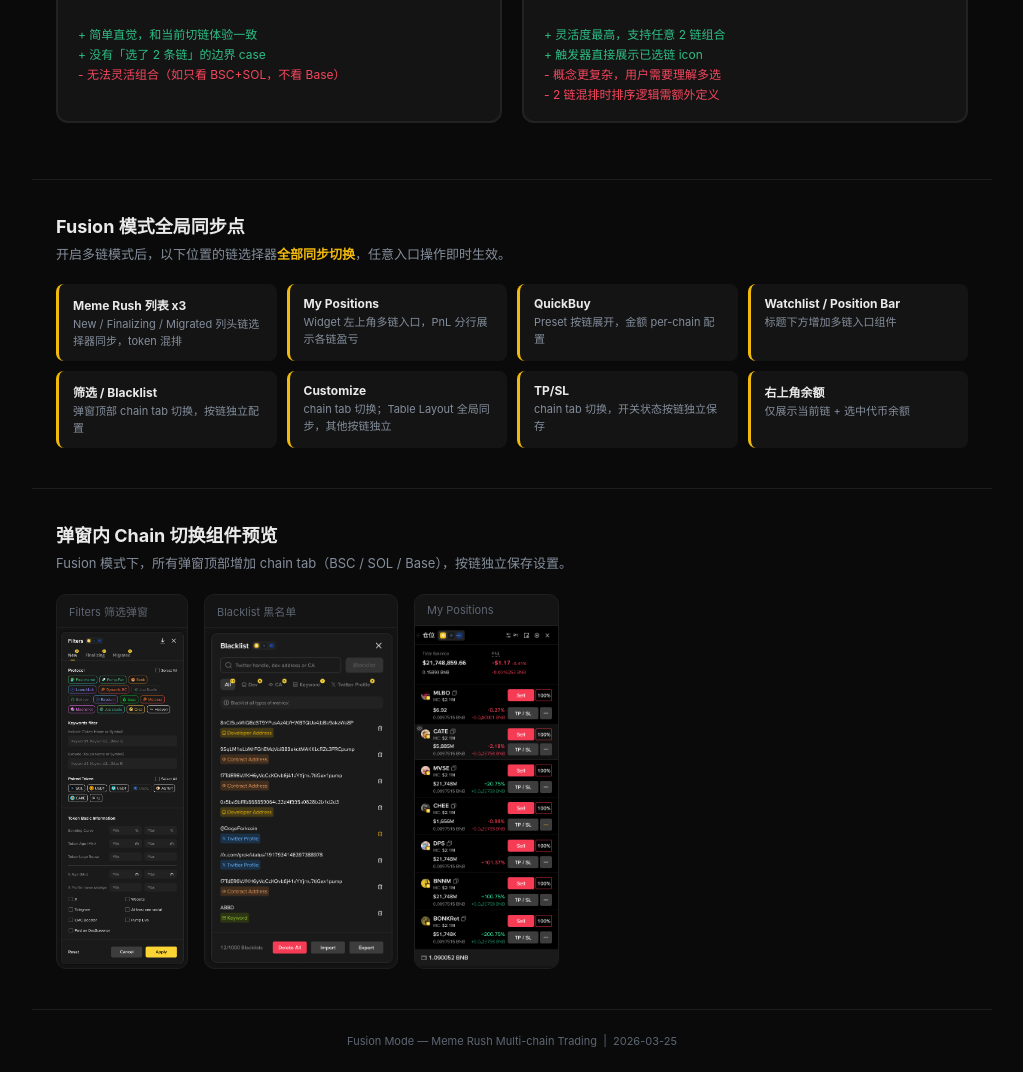
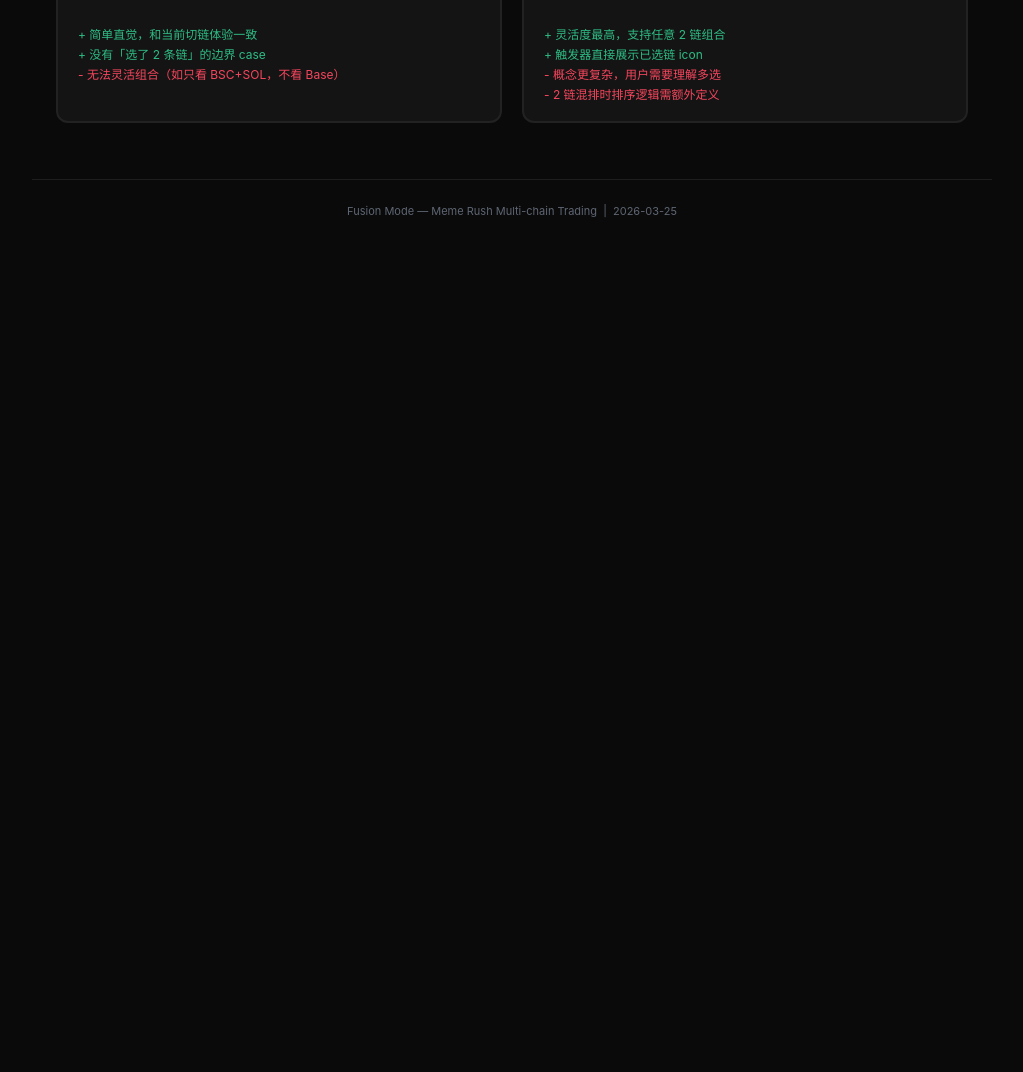
Before and after one commit to essenlee88/fusion-demo, a plain HTML site: page index.html in a window 1280 px wide. Shown: the part 1932-3004 px from the top of the page, without its empty margins (128-1151 px from the left). After the commit the page ends 2174 px from the top, so only its background shows below. Drawn offline with Linux system fonts and the light colour scheme.

Commit message:
Remove sync points and dialog preview sections

```diff
--- a/index.html
+++ b/index.html
@@ -231,32 +231,6 @@ body { font-family:var(--font); background:var(--bg); color:var(--t1); -webkit-f
   </div>
 </div>
 
-<!-- ═══ Section: Sync points ═══ -->
-<div class="section">
-  <h2>Fusion 模式全局同步点</h2>
-  <p class="desc">开启多链模式后，以下位置的链选择器<strong style="color:var(--yellow);">全部同步切换</strong>，任意入口操作即时生效。</p>
-  <div class="sync-grid">
-    <div class="sync-card"><div class="loc">Meme Rush 列表 x3</div><div class="sdesc">New / Finalizing / Migrated 列头链选择器同步，token 混排</div></div>
-    <div class="sync-card"><div class="loc">My Positions</div><div class="sdesc">Widget 左上角多链入口，PnL 分行展示各链盈亏</div></div>
-    <div class="sync-card"><div class="loc">QuickBuy</div><div class="sdesc">Preset 按链展开，金额 per-chain 配置</div></div>
-    <div class="sync-card"><div class="loc">Watchlist / Position Bar</div><div class="sdesc">标题下方增加多链入口组件</div></div>
-    <div class="sync-card"><div class="loc">筛选 / Blacklist</div><div class="sdesc">弹窗顶部 chain tab 切换，按链独立配置</div></div>
-    <div class="sync-card"><div class="loc">Customize</div><div class="sdesc">chain tab 切换；Table Layout 全局同步，其他按链独立</div></div>
-    <div class="sync-card"><div class="loc">TP/SL</div><div class="sdesc">chain tab 切换，开关状态按链独立保存</div></div>
-    <div class="sync-card"><div class="loc">右上角余额</div><div class="sdesc">仅展示当前链 + 选中代币余额</div></div>
-  </div>
-</div>
-
-<!-- ═══ Section: Dialog previews ═══ -->
-<div class="section">
-  <h2>弹窗内 Chain 切换组件预览</h2>
-  <p class="desc">Fusion 模式下，所有弹窗顶部增加 chain tab（BSC / SOL / Base），按链独立保存设置。</p>
-  <div class="dialog-row">
-    <div class="dialog-item"><div class="dlabel">Filters 筛选弹窗</div><img src="assets/fusion_list_settings.png" alt="Filters"></div>
-    <div class="dialog-item"><div class="dlabel">Blacklist 黑名单</div><img src="assets/fusion_blacklist_dialog.png" alt="Blacklist"></div>
-    <div class="dialog-item"><div class="dlabel">My Positions</div><img src="assets/fusion_mypos_panel_v1.png" alt="My Positions"></div>
-  </div>
-</div>
 
 <div class="footer">
   Fusion Mode — Meme Rush Multi-chain Trading &nbsp;|&nbsp; 2026-03-25
```
